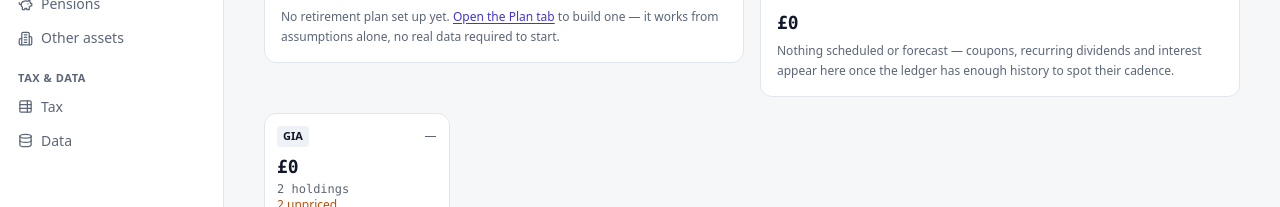
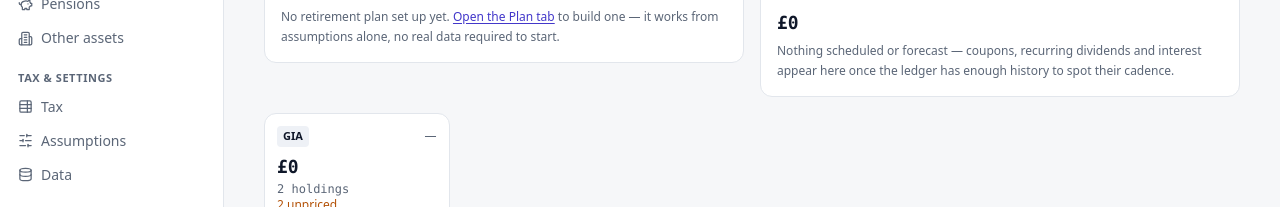
Before and after one commit to wealthcalc/wealthdash, a React (Vite) app: page /#/home in a window 1280 px wide. Shown: the part 392-599 px from the top of the page. Built offline with nearby package versions, Linux system fonts and the light colour scheme.

Commit message:
Promote Assumptions to a top-level sidebar screen (it drives Plan, Tax and Budget, not just Data)

```diff
--- a/src/ui/Sidebar.jsx
+++ b/src/ui/Sidebar.jsx
@@ -11,7 +11,7 @@
 import React, { useEffect, useRef } from "react";
 import {
   Wallet, PoundSterling, PieChart, PiggyBank, TrendingUp, Gauge,
-  TableProperties, Receipt, X, Building2, Database, Search,
+  TableProperties, Receipt, X, Building2, Database, Search, SlidersHorizontal,
 } from "lucide-react";
 
 // screen key -> { label, icon, leaves: [leaf tab keys] }. Leaf order = sub-tab order.
@@ -25,7 +25,11 @@ export const SCREENS = [
   { key: "pension", label: "Pensions", icon: PiggyBank, leaves: ["pension"] },
   { key: "other", label: "Other assets", icon: Building2, leaves: ["private", "rsu", "deferredcash"] },
   { key: "tax", label: "Tax", icon: TableProperties, leaves: ["cgt", "allowances"] },
-  { key: "data", label: "Data", icon: Database, leaves: ["ledger", "import", "sync", "assumptions"] },
+  // Assumptions is top-level rather than a leaf under Data: it drives figures
+  // across Plan, Tax and Budget, so filing it with the ledger and import tools
+  // both buried it and implied it was plumbing rather than an input you own.
+  { key: "assumptions", label: "Assumptions", icon: SlidersHorizontal, leaves: ["assumptions"] },
+  { key: "data", label: "Data", icon: Database, leaves: ["ledger", "import", "sync"] },
 ];
 
 // Leaf labels as shown in the sub-tab bar and the command palette.
@@ -42,11 +46,13 @@ export const LEAF_LABELS = {
 export const screenOf = (leaf) => SCREENS.find((s) => s.leaves.includes(leaf)) || SCREENS[0];
 
 // Light grouping — three clusters keep the scan short without pretending
-// nine items need a taxonomy.
+// these items need a deep taxonomy. Assumptions sits in the last cluster
+// beside Data: both are "settings behind the numbers" rather than a view of
+// money, even though Assumptions is an input you own and Data is plumbing.
 const SECTIONS = [
   { title: "Overview", screens: ["home", "plan"] },
   { title: "Wealth", screens: ["networth", "portfolio", "income", "budget", "pension", "other"] },
-  { title: "Tax & data", screens: ["tax", "data"] },
+  { title: "Tax & settings", screens: ["tax", "assumptions", "data"] },
 ];
 
 function NavButton({ label, Icon, active, onClick }) {
```
Also changed, not shown: 1 other file (tests, documents, lock files or other folders).
